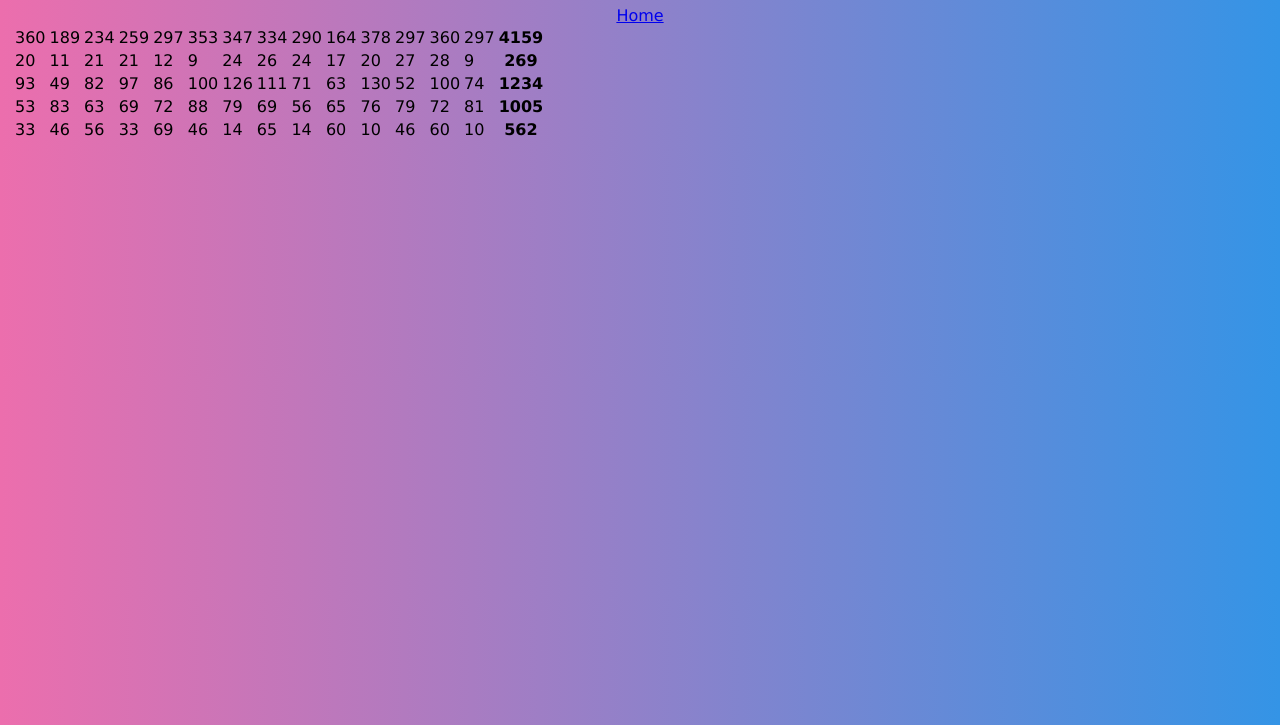
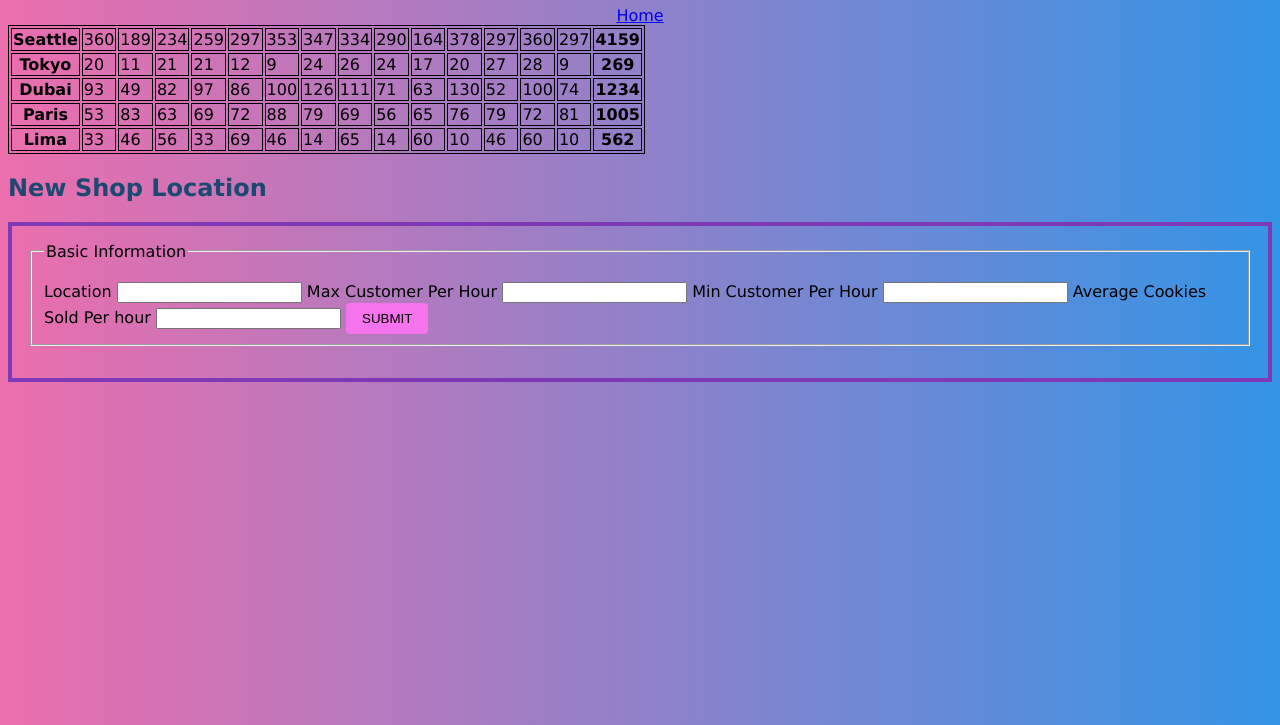
Before and after one commit to JessMMartin/Cookie-stand, a plain HTML site: page sales.html in a window 1280 px wide. Shown: the part 75-800 px from the top of the page. Drawn offline with Linux system fonts and the light colour scheme.

Commit message:
added table in Html & Javascript

```diff
--- /dev/null
+++ b/form.css
@@ -0,0 +1,45 @@
+body {
+    font-family: 'Smooch Sans', sans-serif;
+    background: #3494E6;  /* fallback for old browsers */
+background: -webkit-linear-gradient(to right, #EC6EAD, #3494E6);  /* Chrome 10-25, Safari 5.1-6 */
+background: linear-gradient(to right, #EC6EAD, #3494E6); /* W3C, IE 10+/ Edge, Firefox 16+, Chrome 26+, Opera 12+, Safari 7+ */
+
+  }
+
+
+input {
+    display: block;
+    margin-bottom: 2rem;
+  }
+
+
+fieldset,
+legend {
+  margin-bottom: 1rem;
+}
+
+fieldset input:last-of-type {
+    margin-bottom: 0;   }
+
+
+
+fieldset,
+    legend {
+      margin-bottom: 1rem;
+    }
+
+
+    form {
+
+        margin-bottom: 2rem;
+        padding: 1rem;
+        border: 1px solid rgb(177, 51, 171);
+      }
+
+      button[type="submit"] {
+        background-color: rgb(114, 193, 199);
+        border: none;
+        padding: 0.5rem 1rem;
+        border-radius: 4px;
+
+      }
--- /dev/null
+++ b/reset.css
@@ -0,0 +1 @@
+@import url("https://cdn.jsdelivr.net/gh/jgthms/minireset.css@master/minireset.min.css");
--- a/sales.html
+++ b/sales.html
@@ -16,11 +16,32 @@
     <main>
        <div id="container">
           <table id="store-table"></table>
-       </div>
+          </div>
+          <h2>New Shop Location</h2>
+          <form id="addShopForm">
+            <fieldset>
+              <legend>Basic Information</legend>
+
+              <label for="location">Location</label>
+              <input type="text" id="locationInput" name="location" />
+
+              <label for="Max Customers Per Hour">Max Customer Per Hour</label>
+              <input type="text" id="maxCustomerInput" name="maxCustomer" />
+
+              <label for="Min Customers Per Hour">Min Customer Per Hour</label>
+              <input type="text" id="minCustomerInput" name="minCustomer" />
+
+              <label for="Average Cookies Sold">Average Cookies Sold Per hour</label>
+              <input type="text" id="locationInput" name="location" />
+              <span></span>
+
+              <button type="submit">SUBMIT</button>
+            </form>
+            </fieldset>
+
     </main>
-    <footer>
-
-    </footer>
+        <footer>
+        </footer>
     <script src="script.js"></script>
 </body>
 </html>
--- a/script.js
+++ b/script.js
@@ -38,35 +38,46 @@
 
     };
 
+    const tableHeader = ["Location","6am", "7am", "8am", "9am", "10am", "11am", "12pm", "1pm", "2pm", "3pm", "4pm", "5pm", "6pm", "7pm", "Daily Total"];
+        function createHeader () {
+            const headerRow = document.createElement("tr")
+            for (let i = 0; i ,tableHeader.length; i++) {
+            let headerCell = document.createElement("th")
+                headerCell.textcontent = tableHeader [i];
+                headerRow.appendChild(headerCell);
+            }
+            storeTable.appendChild(headerRow);
+        }
+
     Location.prototype.render = function () {
          this.calcCustomersEachHour();
          this.calccookieseachhour ();
 
-        const tr = document.createElement("tr");
+        const tableRow = document.createElement("tr");
 
         const th = document.createElement("th");
-        th.textContent = this.storeName;
+        th.textContent = this.store;
 
-        tr.appendChild(th);
+        tableRow.appendChild(th);
 
         for (let i =0; i < hours.length; i++) {
             const td = document.createElement("td");
             td.textContent = this.cookiesEachHour[i];
-            tr.appendChild(td);
+            tableRow.appendChild(td);
         }
 
             const storeTotal = document.createElement("th");
             storeTotal.textContent = this.dailyCookies;
-            tr.appendChild(storeTotal);
+            tableRow.appendChild(storeTotal);
 
-            storeTable.appendChild(tr);
+            storeTable.appendChild(tableRow);
         };
 
 
 
-    const seattle = new Location("seattle", 23, 65, 6.3,);
-    const tokyo = new Location("tokyo", 3, 24, 1.2,);
-    const dubai = new Location("dubai", 11, 38, 3.7,);
-    const paris = new Location("paris", 20, 38, 2.3,);
-    const lima = new Location("lima", 2, 16, 4.6,);
+    const seattle = new Location("Seattle", 23, 65, 6.3,);
+    const tokyo = new Location("Tokyo", 3, 24, 1.2,);
+    const dubai = new Location("Dubai", 11, 38, 3.7,);
+    const paris = new Location("Paris", 20, 38, 2.3,);
+    const lima = new Location("Lima", 2, 16, 4.6,);
     console.log(seattle);
--- a/style.css
+++ b/style.css
@@ -11,11 +11,50 @@ background: linear-gradient(to right, #EC6EAD, #3494E6); /* W3C, IE 10+/ Edge, F
 
 header {
     text-align: center;
-
+   color: #1b4971;
 }
 p{
     text-align: center;
 }
 h3{
     text-align: center;
+
 }
+h2{
+    font-family: 'Lucida Sans', 'Lucida Sans Regular', 'Lucida Grande', 'Lucida Sans Unicode', Geneva, Verdana, sans-serif;
+    color: #1b4971
+}
+
+fieldset,
+    legend{
+  margin-bottom: 1rem;
+}
+
+fieldset input:last-of-type {
+    margin-bottom: 0;   }
+
+
+
+fieldset,
+    legend {
+      margin-bottom: 1rem;
+    }
+
+
+form {
+
+    margin-bottom: 2rem;
+    padding: 1rem;
+    border: 4px solid rgb(128, 57, 182);      }
+
+button[type="submit"] {
+    background-color: rgb(245, 115, 236);
+    border: none;
+    padding: 0.5rem 1rem;
+    border-radius: 4px;
+
+    }
+
+    table,th,td{
+        border: 1px solid black
+    }
```
